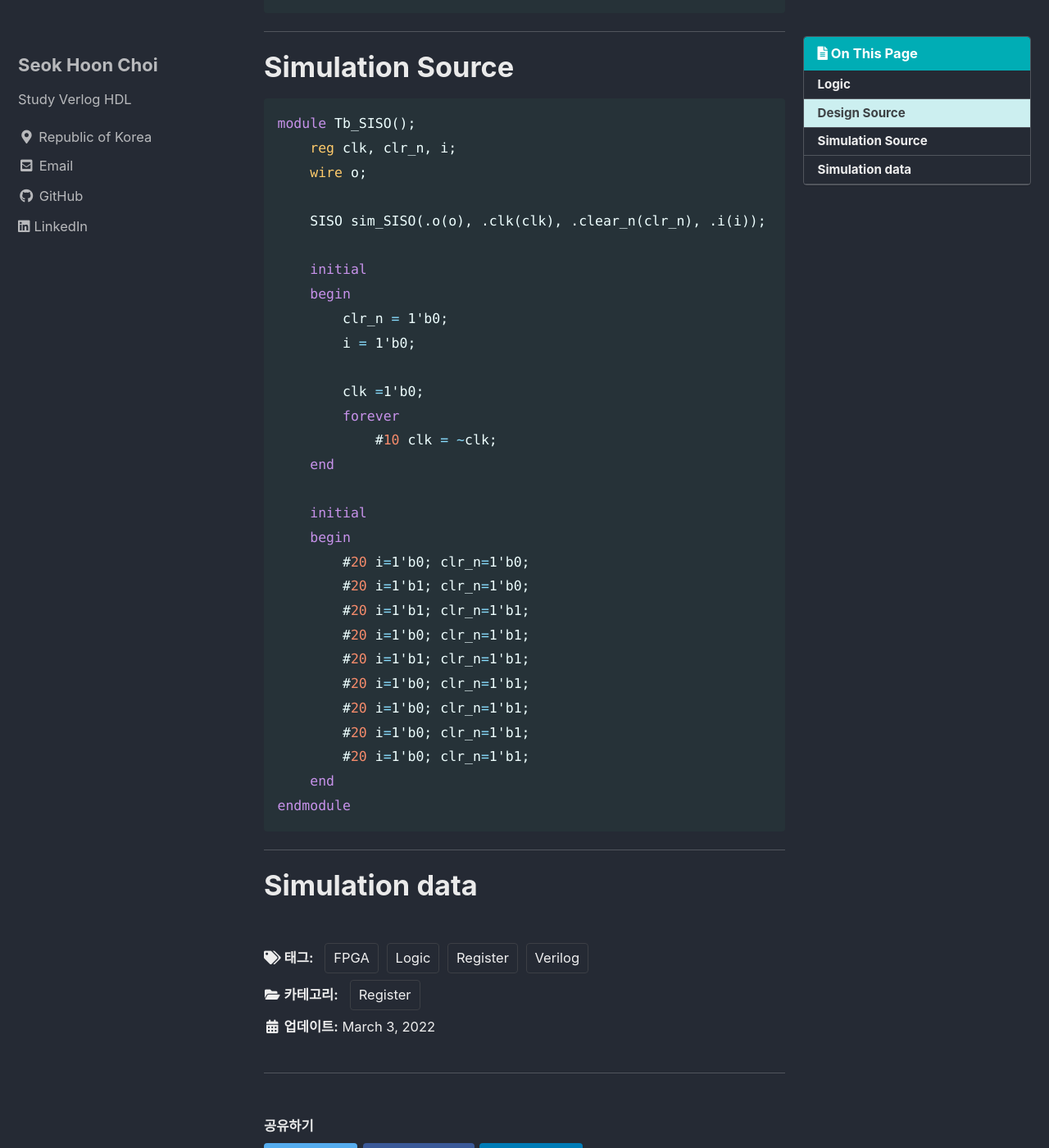
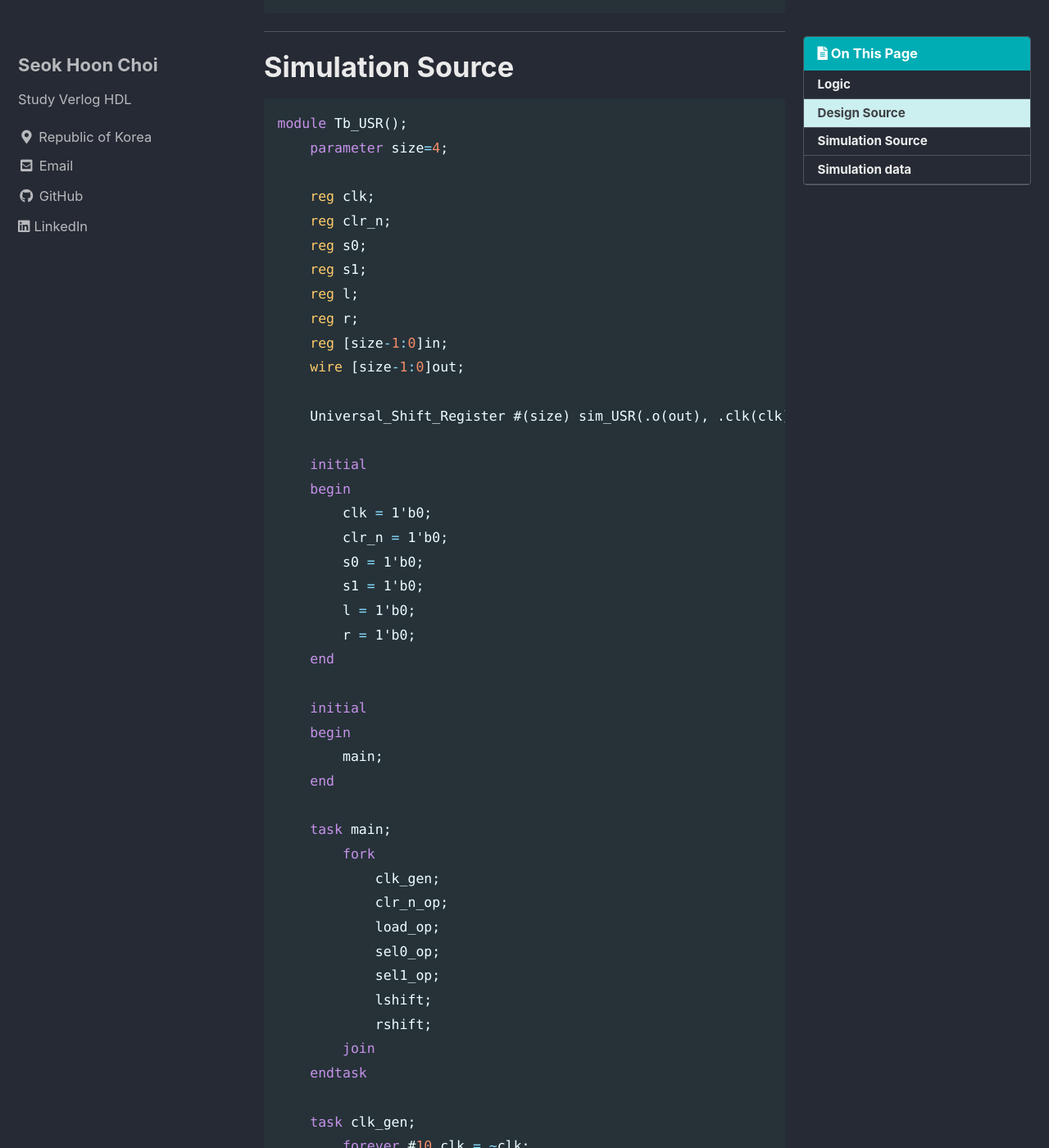
Before and after one commit to void7920/void7920.github.io, a Jekyll site: the page built from _posts/2022-01-27-Universal_Shift_Register.md, in a window 1280 px wide and 1400 px high, scrolled down 2445 px. Shown: the whole window at 82% size. Built offline with Jekyll 4.4.1, drawn with Linux system fonts in a browser that asks for light colours; cached includes are drawn as plain includes; some of the changed text lies outside the part shown.

Commit message:
Update files

````diff
--- a/_posts/2022-01-27-Universal_Shift_Register.md
+++ b/_posts/2022-01-27-Universal_Shift_Register.md
@@ -74,34 +74,93 @@ endmodule
 # Simulation Source
 
 ```verilog
-module Tb_SISO();
-    reg clk, clr_n, i;
-    wire o;
+module Tb_USR();
+    parameter size=4;
 
-    SISO sim_SISO(.o(o), .clk(clk), .clear_n(clr_n), .i(i));
+    reg clk;
+    reg clr_n;
+    reg s0;
+    reg s1;
+    reg l;
+    reg r;
+    reg [size-1:0]in;
+    wire [size-1:0]out;
+
+    Universal_Shift_Register #(size) sim_USR(.o(out), .clk(clk), .reset_n(clr_n), .sel0(s0), .sel1(s1), .left(l), .right(r), .i(in) );
 
     initial
     begin
+        clk = 1'b0;
         clr_n = 1'b0;
-        i = 1'b0;
-
-        clk =1'b0;
-        forever
-            #10 clk = ~clk;
+        s0 = 1'b0;
+        s1 = 1'b0;
+        l = 1'b0;
+        r = 1'b0;
     end
 
     initial
     begin
-        #20 i=1'b0; clr_n=1'b0;
-        #20 i=1'b1; clr_n=1'b0;
-        #20 i=1'b1; clr_n=1'b1;
-        #20 i=1'b0; clr_n=1'b1;
-        #20 i=1'b1; clr_n=1'b1;
-        #20 i=1'b0; clr_n=1'b1;
-        #20 i=1'b0; clr_n=1'b1;
-        #20 i=1'b0; clr_n=1'b1;
-        #20 i=1'b0; clr_n=1'b1;
+        main;
     end
+
+    task main;
+        fork
+            clk_gen;
+            clr_n_op;
+            load_op;
+            sel0_op;
+            sel1_op;
+            lshift;
+            rshift;
+        join
+    endtask
+
+    task clk_gen;
+        forever #10 clk = ~clk;
+    endtask
+
+    task clr_n_op;
+        #10 clr_n = ~clr_n;
+    endtask
+
+    task load_op;
+        begin
+            forever #40 in = $urandom%16;
+        end
+    endtask
+
+    task sel0_op;
+        begin
+            forever #20 s0 = ~s0;
+        end
+    endtask
+
+    task sel1_op;
+        begin
+            forever #30 s1 = ~s1;
+        end
+    endtask
+
+    task lshift;
+        begin
+            forever
+            begin
+                #60 l = ~l;
+                #20 l = ~l;
+            end
+        end
+    endtask
+
+    task rshift;
+        begin
+            forever
+            begin
+                #40 r = ~r;
+                #20 r = ~r;
+            end
+        end
+    endtask
+
 endmodule
 ```
 ---
````
Also changed, not shown: other parts of _posts/2022-01-27-Universal_Shift_Register.md (+1 -1 lines), _posts/2022-01-27-PIPO.md (+8 -8 lines), _posts/2022-01-27-SIPO.md (+3 -1 lines), images/2022-01-27-PIPO/tb.png (added), images/2022-01-27-SIPO/tb.png (added), images/2022-01-27-SISO/tb.png (added), images/2022-01-27-USR/tb.png (added), images/2022-01-28-Johnson/tb.png (added), images/2022-01-31-Ring/tb.png (added), images/2022-02-21-DEMUX/TB.png (added), images/2022-02-21-MUX/TB.png (added).
